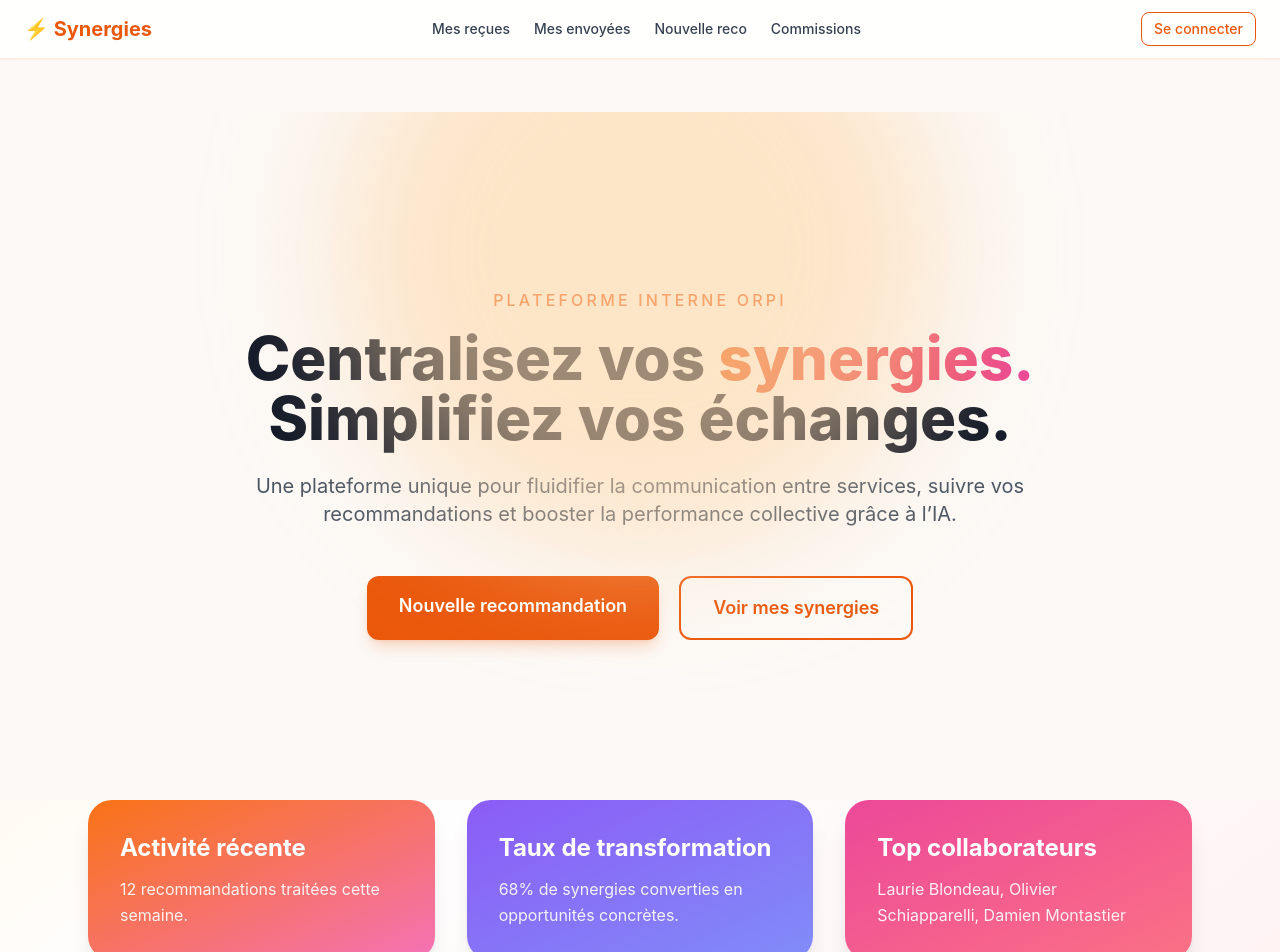
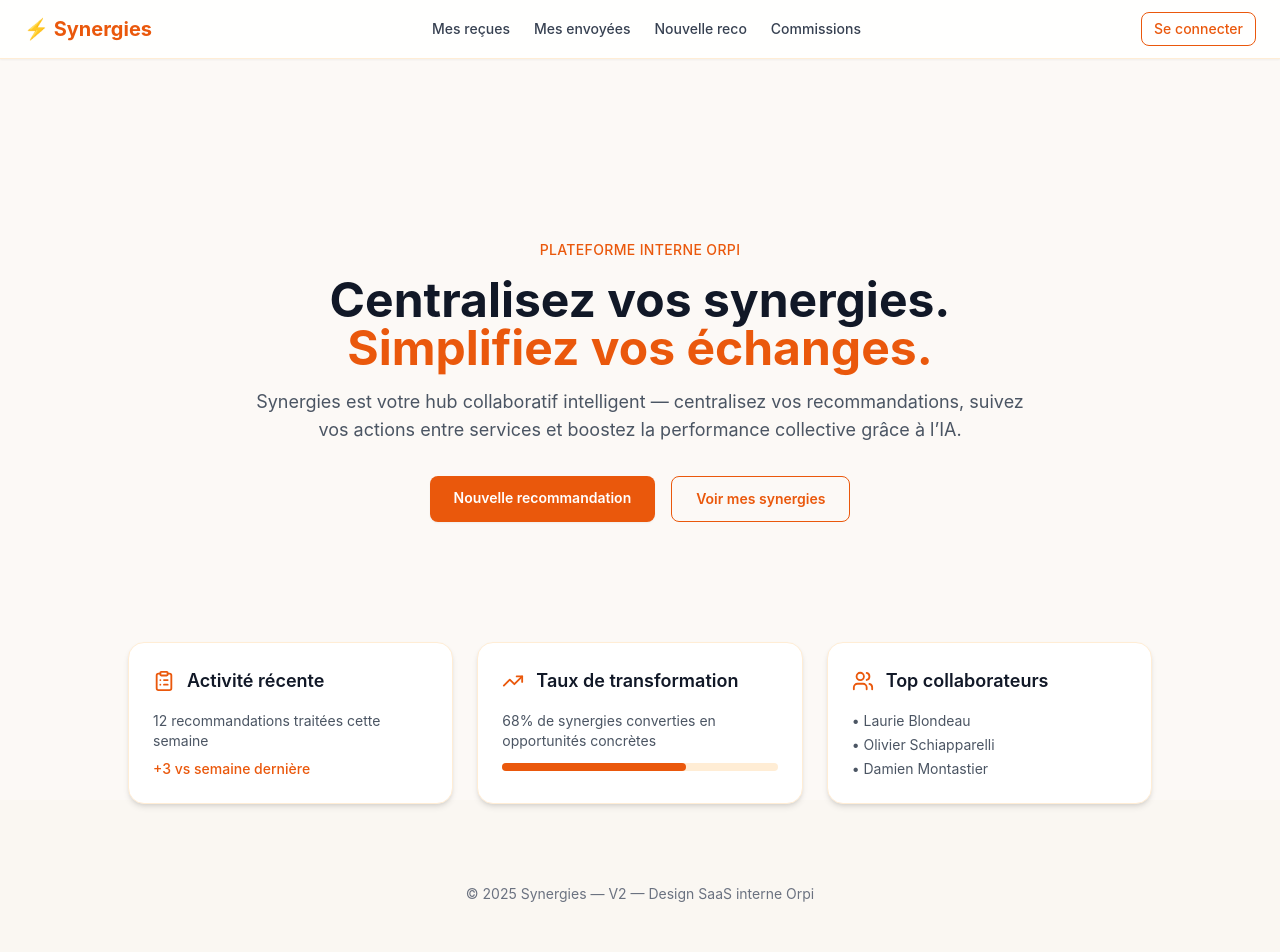
Before and after one commit to SamKTA/synergies-v2, a Next.js app: page / in a window 1280 px wide. Shown: the top 952 px of the page. Built offline with nearby package versions, Linux system fonts and the light colour scheme.

Commit message:
Update page.tsx

```diff
--- a/app/page.tsx
+++ b/app/page.tsx
@@ -1,118 +1,96 @@
 "use client";
 
+import Link from "next/link";
 import { motion } from "framer-motion";
-import Link from "next/link";
+import { BarChart3, Users, ClipboardList, TrendingUp } from "lucide-react";
 
 export default function HomePage() {
   return (
-    <main className="relative flex flex-col items-center justify-center overflow-hidden">
-      {/* Dégradé abstrait d’arrière-plan */}
-      <div
-        aria-hidden
-        className="pointer-events-none absolute inset-0 -z-10 bg-gradient-to-br from-orange-100 via-white to-rose-50"
-      />
-      <div
-        aria-hidden
-        className="pointer-events-none absolute -top-40 left-1/2 -translate-x-1/2 h-[600px] w-[600px] rounded-full bg-orange-200/60 blur-3xl"
-      />
+    <div className="flex flex-col items-center text-center px-6">
+      {/* === HERO SECTION === */}
+      <section className="max-w-3xl pt-32 pb-20">
+        <p className="text-sm font-medium text-orange-600 uppercase tracking-wide">
+          Plateforme interne Orpi
+        </p>
+        <h1 className="mt-4 text-4xl font-bold text-gray-900 sm:text-5xl leading-tight">
+          Centralisez vos synergies. <br />
+          <span className="text-orange-600">Simplifiez vos échanges.</span>
+        </h1>
+        <p className="mt-4 text-gray-600 text-base sm:text-lg leading-relaxed">
+          Synergies est votre hub collaboratif intelligent — centralisez vos recommandations,
+          suivez vos actions entre services et boostez la performance collective grâce à l’IA.
+        </p>
 
-      {/* HERO */}
-      <section className="text-center pt-32 pb-28 px-6 md:pt-44 md:pb-40 max-w-4xl">
-        <motion.p
-          initial={{ opacity: 0, y: -10 }}
-          animate={{ opacity: 1, y: 0 }}
-          transition={{ delay: 0.1 }}
-          className="uppercase tracking-[0.2em] text-orange-600 font-medium mb-4"
-        >
-          Plateforme interne Orpi
-        </motion.p>
-
-        <motion.h1
-          initial={{ opacity: 0, y: 10 }}
-          animate={{ opacity: 1, y: 0 }}
-          transition={{ delay: 0.2 }}
-          className="text-5xl md:text-6xl font-extrabold leading-tight mb-6 text-gray-900"
-        >
-          Centralisez vos{" "}
-          <span className="bg-gradient-to-r from-orange-600 to-pink-500 bg-clip-text text-transparent">
-            synergies.
-          </span>
-          <br />
-          Simplifiez vos échanges.
-        </motion.h1>
-
-        <motion.p
-          initial={{ opacity: 0, y: 10 }}
-          animate={{ opacity: 1, y: 0 }}
-          transition={{ delay: 0.3 }}
-          className="text-lg md:text-xl text-gray-600 mb-12 leading-relaxed"
-        >
-          Une plateforme unique pour fluidifier la communication entre services,
-          suivre vos recommandations et booster la performance collective grâce à l’IA.
-        </motion.p>
-
-        <motion.div
-          initial={{ opacity: 0, y: 10 }}
-          animate={{ opacity: 1, y: 0 }}
-          transition={{ delay: 0.4 }}
-          className="flex flex-wrap justify-center gap-5"
-        >
+        {/* CTA Buttons */}
+        <div className="mt-8 flex justify-center gap-4">
           <Link
             href="/reco/new"
-            className="rounded-xl bg-orange-600 px-8 py-4 text-white text-lg font-semibold shadow-lg shadow-orange-600/20 transition hover:scale-[1.03] hover:bg-orange-500"
+            className="rounded-lg bg-orange-600 text-white px-6 py-3 text-sm font-semibold shadow-sm hover:bg-orange-700 transition"
           >
             Nouvelle recommandation
           </Link>
           <Link
             href="/inbox"
-            className="rounded-xl border-2 border-orange-600 text-orange-600 px-8 py-4 text-lg font-semibold hover:bg-orange-50 transition"
+            className="rounded-lg border border-orange-600 text-orange-600 px-6 py-3 text-sm font-semibold hover:bg-orange-50 transition"
           >
             Voir mes synergies
           </Link>
+        </div>
+      </section>
+
+      {/* === APP PREVIEW SECTION === */}
+      <section className="max-w-5xl w-full grid md:grid-cols-3 gap-6 text-left mt-10">
+        {/* Carte 1 */}
+        <motion.div
+          whileHover={{ scale: 1.02 }}
+          className="bg-white rounded-2xl shadow-md p-6 border border-orange-100"
+        >
+          <div className="flex items-center gap-3 mb-4">
+            <ClipboardList className="text-orange-600" size={22} />
+            <h3 className="text-lg font-semibold text-gray-900">Activité récente</h3>
+          </div>
+          <p className="text-gray-600 text-sm mb-2">12 recommandations traitées cette semaine</p>
+          <p className="text-orange-600 text-sm font-medium">+3 vs semaine dernière</p>
+        </motion.div>
+
+        {/* Carte 2 */}
+        <motion.div
+          whileHover={{ scale: 1.02 }}
+          className="bg-white rounded-2xl shadow-md p-6 border border-orange-100"
+        >
+          <div className="flex items-center gap-3 mb-4">
+            <TrendingUp className="text-orange-600" size={22} />
+            <h3 className="text-lg font-semibold text-gray-900">Taux de transformation</h3>
+          </div>
+          <p className="text-gray-600 text-sm mb-2">
+            68% de synergies converties en opportunités concrètes
+          </p>
+          <div className="mt-3 w-full bg-orange-100 h-2 rounded-full">
+            <div className="bg-orange-600 h-2 rounded-full w-2/3"></div>
+          </div>
+        </motion.div>
+
+        {/* Carte 3 */}
+        <motion.div
+          whileHover={{ scale: 1.02 }}
+          className="bg-white rounded-2xl shadow-md p-6 border border-orange-100"
+        >
+          <div className="flex items-center gap-3 mb-4">
+            <Users className="text-orange-600" size={22} />
+            <h3 className="text-lg font-semibold text-gray-900">Top collaborateurs</h3>
+          </div>
+          <ul className="text-gray-600 text-sm space-y-1">
+            <li>• Laurie Blondeau</li>
+            <li>• Olivier Schiapparelli</li>
+            <li>• Damien Montastier</li>
+          </ul>
         </motion.div>
       </section>
 
-      {/* STAT CARDS */}
-      <section className="grid grid-cols-1 md:grid-cols-3 gap-8 max-w-6xl mb-32 px-6">
-        <Card
-          title="Activité récente"
-          text="12 recommandations traitées cette semaine."
-          gradient="from-orange-500 to-pink-400"
-        />
-        <Card
-          title="Taux de transformation"
-          text="68% de synergies converties en opportunités concrètes."
-          gradient="from-violet-500 to-indigo-400"
-        />
-        <Card
-          title="Top collaborateurs"
-          text="Laurie Blondeau, Olivier Schiapparelli, Damien Montastier"
-          gradient="from-pink-500 to-rose-400"
-        />
+      {/* === FOOTER MINI STATS === */}
+      <section className="mt-20 text-sm text-gray-500">
+        <p>© 2025 Synergies — V2 — Design SaaS interne Orpi</p>
       </section>
-    </main>
+    </div>
   );
 }
-
-function Card({
-  title,
-  text,
-  gradient,
-}: {
-  title: string;
-  text: string;
-  gradient: string;
-}) {
-  return (
-    <motion.div
-      initial={{ opacity: 0, y: 12 }}
-      whileInView={{ opacity: 1, y: 0 }}
-      viewport={{ once: true, amount: 0.4 }}
-      transition={{ duration: 0.5 }}
-      className={`rounded-3xl bg-gradient-to-br ${gradient} text-white p-8 shadow-xl hover:scale-[1.02] transition-transform`}
-    >
-      <h3 className="text-2xl font-bold mb-3">{title}</h3>
-      <p className="opacity-90 text-base leading-relaxed">{text}</p>
-    </motion.div>
-  );
-}
```
